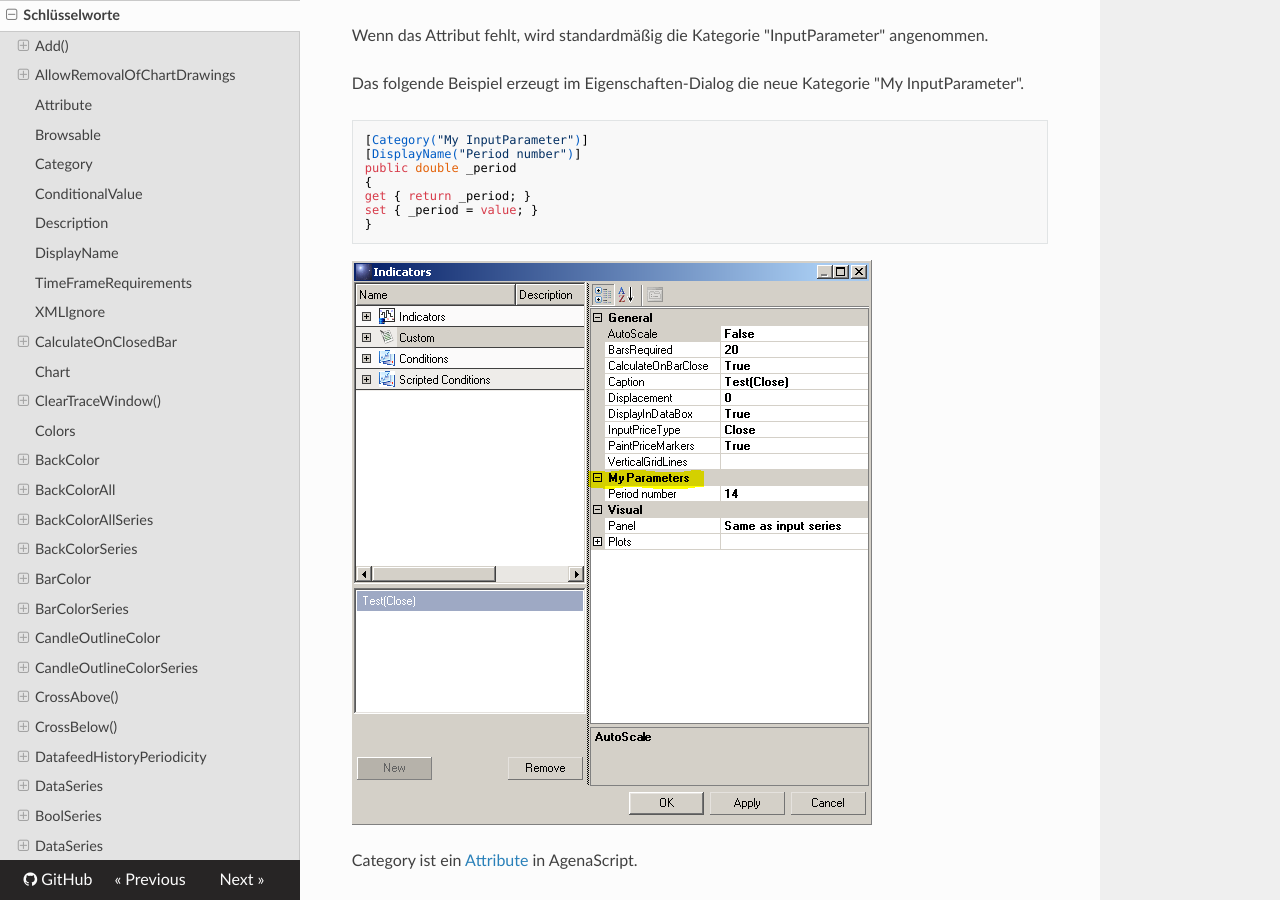
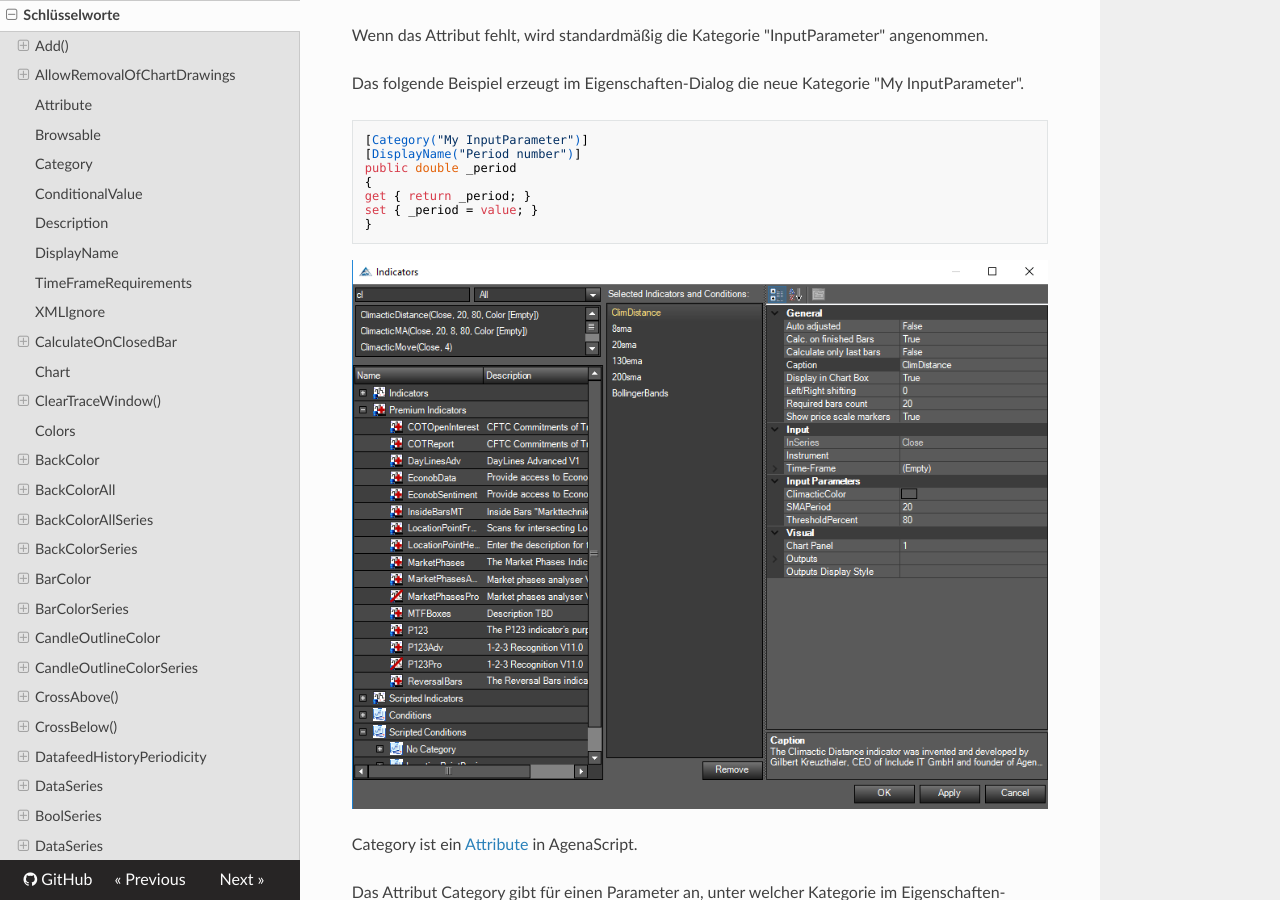
Before and after one commit to AgenaTrader/AgenaScript-documentation-de, an MkDocs documentation site: the page built from sources/schluesselworte.md, in a window 1280 px wide and 900 px high, scrolled down 3708 px. Built offline with MkDocs 1.6.1, drawn with Linux system fonts in a browser that asks for light colours; nearby versions of some CDN libraries; old or Windows-style settings are respelled for this version of MkDocs.

Commit message:
Update schluesselworte.md

````diff
--- a/sources/schluesselworte.md
+++ b/sources/schluesselworte.md
@@ -174,7 +174,7 @@ set { _period = value; }
 }
 ```
 
-![Category](./media/image11.png)
+![Category](./media/ClimDistance.png)
 
 Category ist ein  [Attribute](#attribute) in AgenaScript.
 
````
